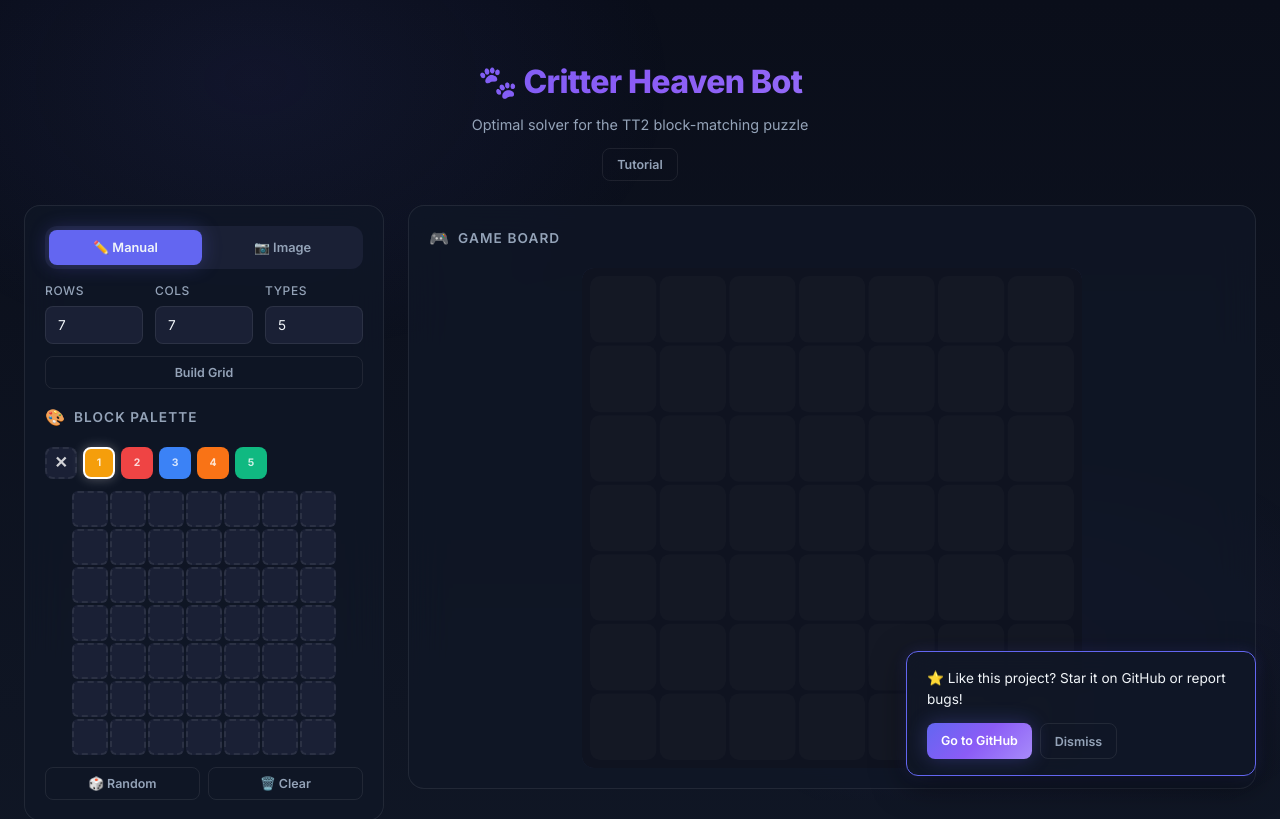
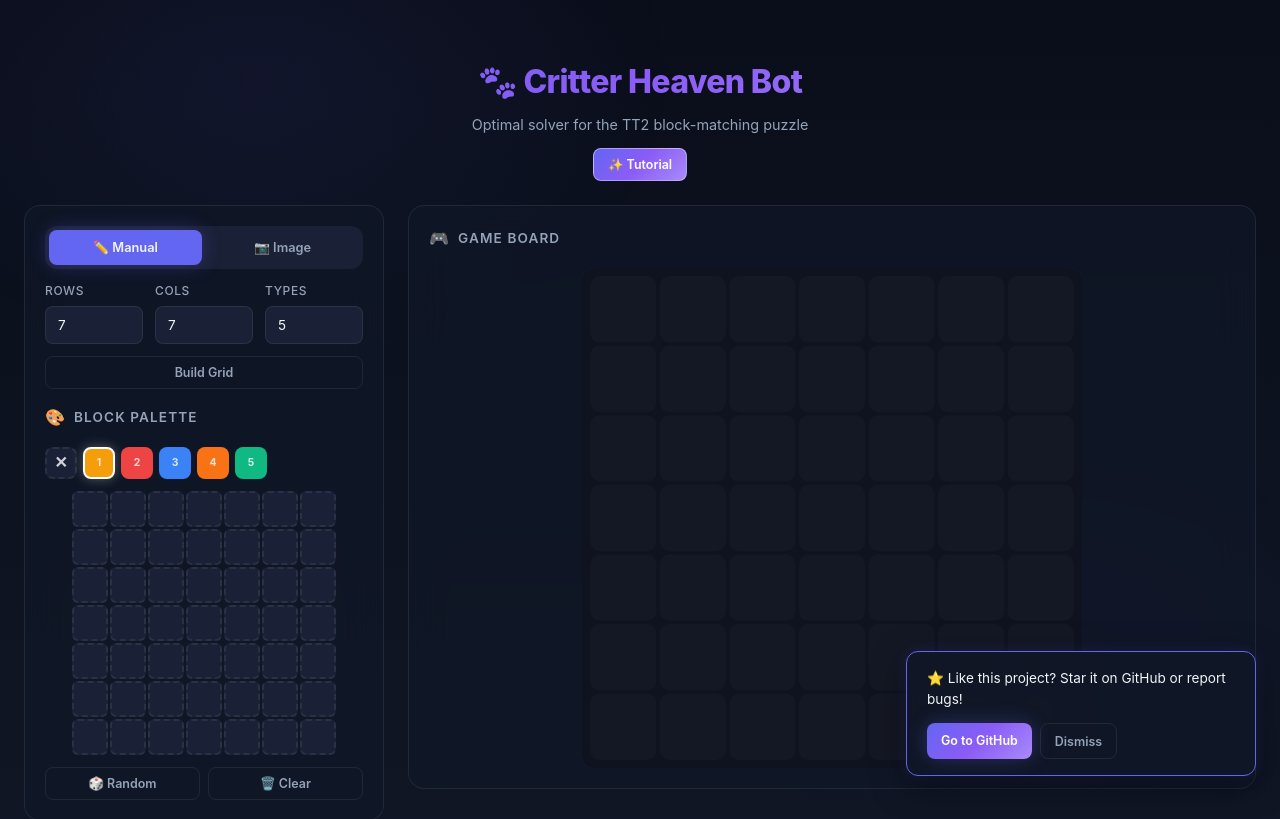
Before and after one commit to Jokskuyy/tap-titan-critter-haven, a plain HTML site: page index.html in a window 1280 px wide. Shown: the top 819 px of the page. Drawn offline with Linux system fonts and the light colour scheme.

Commit message:
feat: make tutorial button catchy and add Vercel security headers (CSP)

```diff
--- a/index.html
+++ b/index.html
@@ -4,6 +4,7 @@
 <head>
   <meta charset="UTF-8">
   <meta name="viewport" content="width=device-width, initial-scale=1.0">
+  <meta http-equiv="Content-Security-Policy" content="default-src 'self'; img-src 'self' data: blob:; script-src 'self' 'unsafe-inline'; style-src 'self' 'unsafe-inline' https://fonts.googleapis.com; font-src https://fonts.gstatic.com; worker-src 'self';">
   <meta name="description"
     content="Critter Heaven Bot — Optimal solver for the Tap Titans 2 block-matching puzzle minigame. Upload a screenshot or build your grid manually, and find the minimum taps to clear.">
   <title>Critter Heaven Bot — TT2 Puzzle Solver</title>
@@ -18,7 +19,7 @@
       <h1>🐾 Critter Heaven Bot</h1>
       <p class="subtitle">Optimal solver for the TT2 block-matching puzzle</p>
       <div style="margin-top: 12px;">
-        <button id="btn-tutorial" class="btn btn-outline btn-sm">Tutorial</button>
+        <button id="btn-tutorial" class="btn btn-primary btn-sm" style="animation: pulse 2s infinite; box-shadow: 0 0 15px rgba(99, 102, 241, 0.6); border: 1px solid rgba(255,255,255,0.4);">✨ Tutorial</button>
       </div>
     </header>
 
```
Also changed, not shown: imgs/Contoh_gambar_grid.png (added), imgs/TT2_Rambutan.png (added), vercel.json (added).
